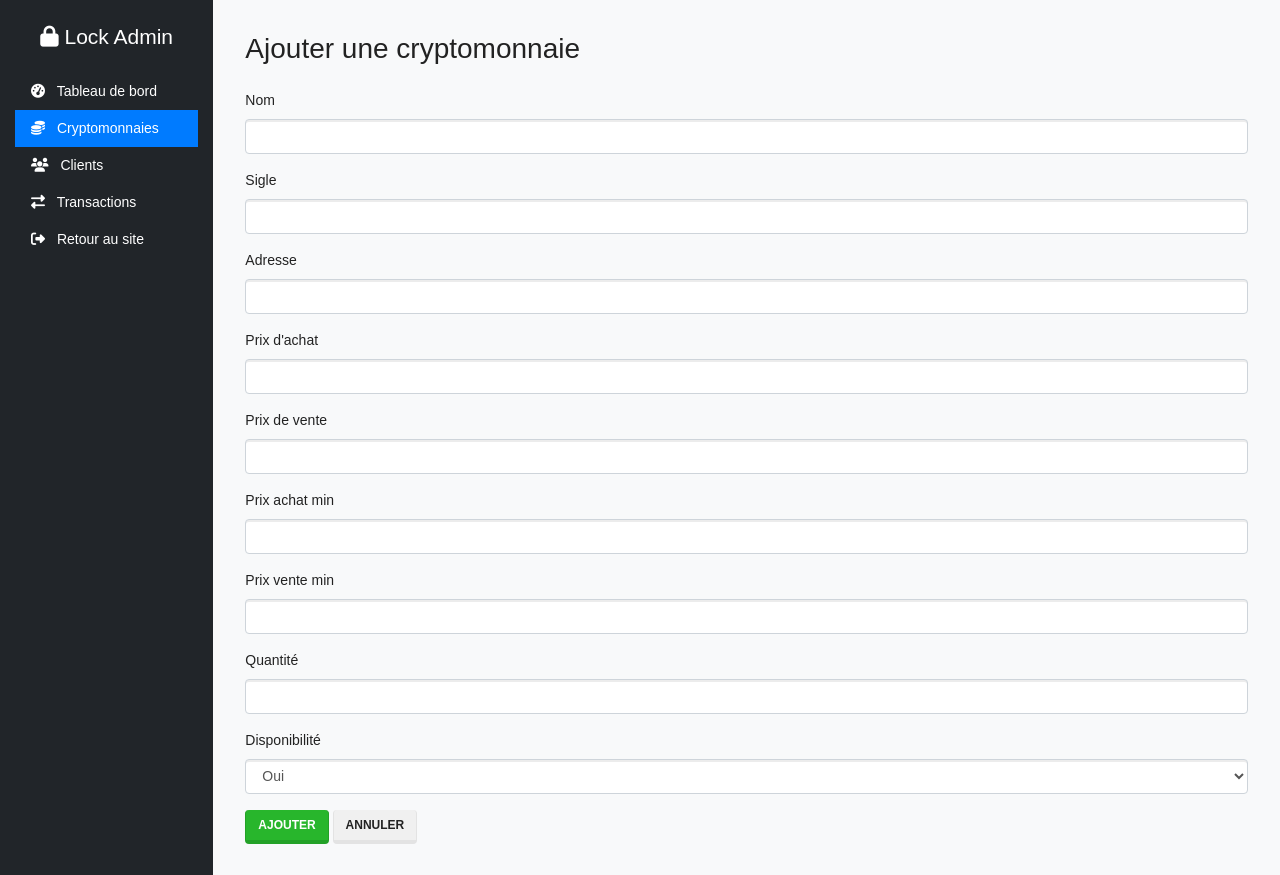
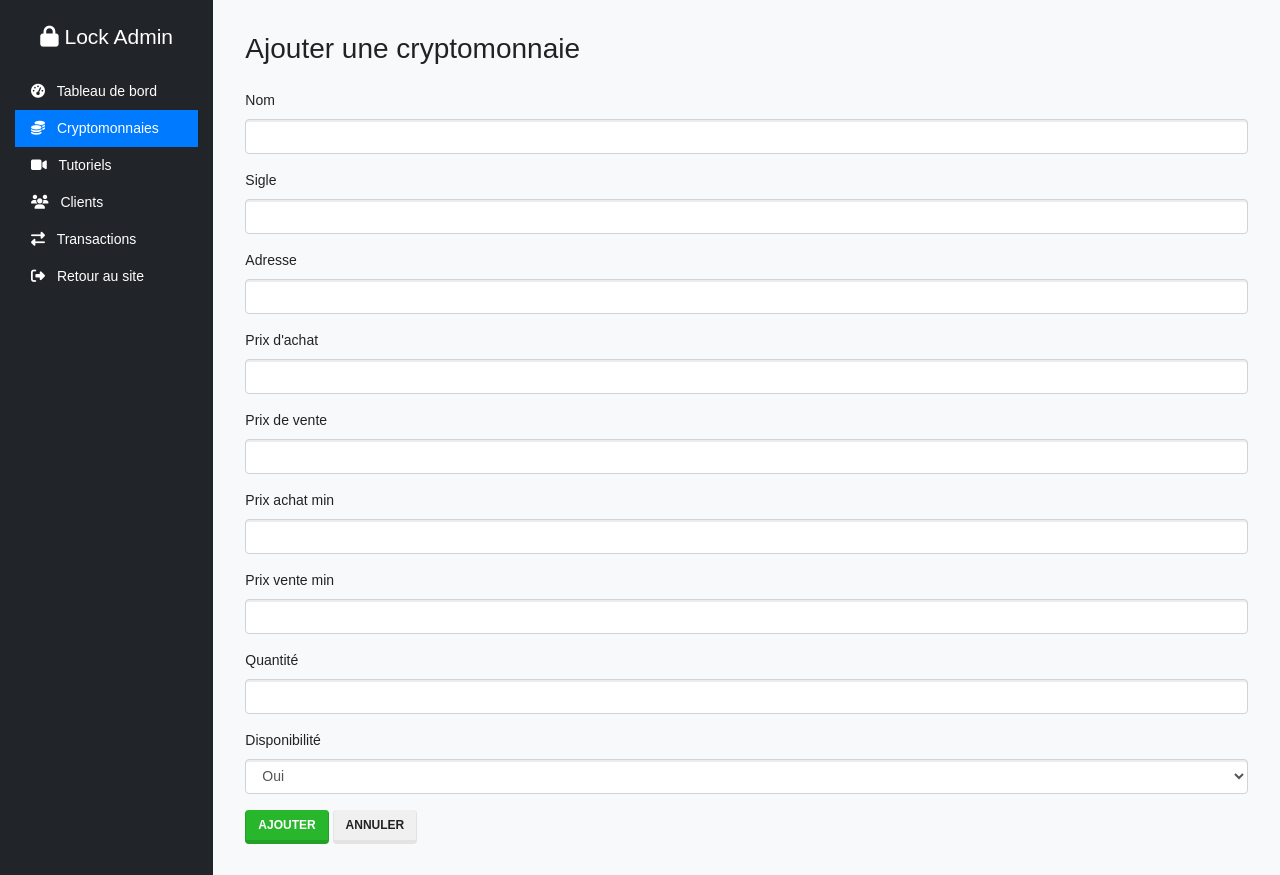
Before and after one commit to mood350/Lock, a Django app: page /admin-cryptos/ajouter/ in a window 1280 px wide. Shown: the top 875 px of the page. Run offline with Django 5.2, Linux system fonts and the light colour scheme; the visitor is signed in with stand-in values (Sample User, id 1); some libraries are stand-ins or nearby versions.

Commit message:
Ajout tutoriels à la nav

```diff
--- a/backend/templates/admin/baseadmin.html
+++ b/backend/templates/admin/baseadmin.html
@@ -37,6 +37,10 @@
                             </a>
                         </li>
                         <li class="nav-item">
+                            <a class="nav-link {% if section == 'tutoriels' %}active{% endif %}" href="{% url 'tutoriels_admin' %}">
+                                <i class="fas fa-video"></i> Tutoriels
+                            </a>
+                        <li class="nav-item">
                             <a class="nav-link {% if section == 'clients' %}active{% endif %}" href="{% url 'clientadmin' %}">
                                 <i class="fas fa-users"></i> Clients
                             </a>
```
